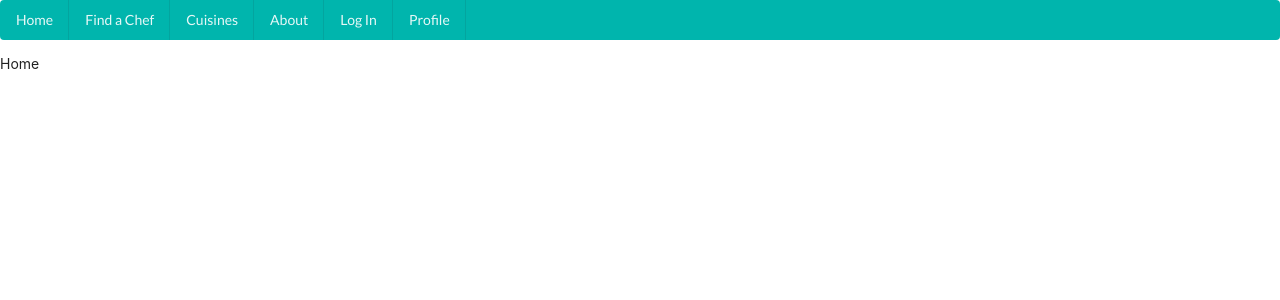
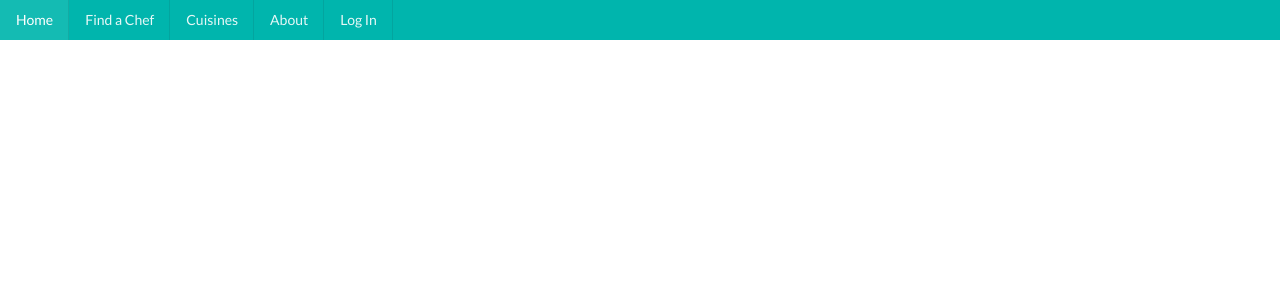
Before and after one commit to itacamba/myPlate-frontend, a React (Create React App) app: page / in a window 1280 px wide. Shown: the top 300 px of the page. Built offline with nearby package versions, Linux system fonts and the light colour scheme; no server answers.

Commit message:
created a fixed navbar

```diff
--- a/src/App.js
+++ b/src/App.js
@@ -52,7 +52,15 @@ filterSearch = () => {
   render(){
     return (
       <Router>
-          <Nav/>
+          {/* <nav className ="ui teal inverted menu">
+            <Link className="item" to="/">Home</Link><br></br>
+            <Link className="item" to="/chefs">Find a Chef</Link><br></br>
+            <Link className="item" to="/cuisines">Cuisines</Link><br></br>
+            <Link className="item" to="/about">About</Link><br></br>
+            <Link className="item" to="/login" >Log In</Link><br></br>
+            <Link className="item" to="/profile">Profile</Link><br></br>
+          </nav> */}
+          <Nav user={this.state.user}/>
           <Switch>
             <Route exact path="/" component={Home} />
             <Route exact path="/chefs" render={
--- a/src/Nav.js
+++ b/src/Nav.js
@@ -1,15 +1,15 @@
 import React from 'react';
 import {Link} from 'react-router-dom'
 
-const Nav = () => {
+const Nav = ({user}) => {
     return (
-        <nav className ="ui teal inverted menu">
+        <nav className ="ui fixed teal inverted menu">
         <Link className="item" to="/">Home</Link><br></br>
         <Link className="item" to="/chefs">Find a Chef</Link><br></br>
         <Link className="item" to="/cuisines">Cuisines</Link><br></br>
         <Link className="item" to="/about">About</Link><br></br>
         <Link className="item" to="/login" >Log In</Link><br></br>
-        <Link className="item" to="/profile">Profile</Link><br></br>
+        { user ?  <Link className="item" to="/profile">Profile</Link> : null}
 
       </nav>
     );
--- a/src/pages/ProfileOuter.js
+++ b/src/pages/ProfileOuter.js
@@ -3,7 +3,7 @@ import React from 'react';
 const ProfileOuter = ({chef}) => {
     return chef ?
         <div>
-            OUTER PROFILE COMPONENT SHOWING  {chef.name}
+
         </div>
     : <div className="not-found">Sorry Chef not Found :(</div>
 }
```
